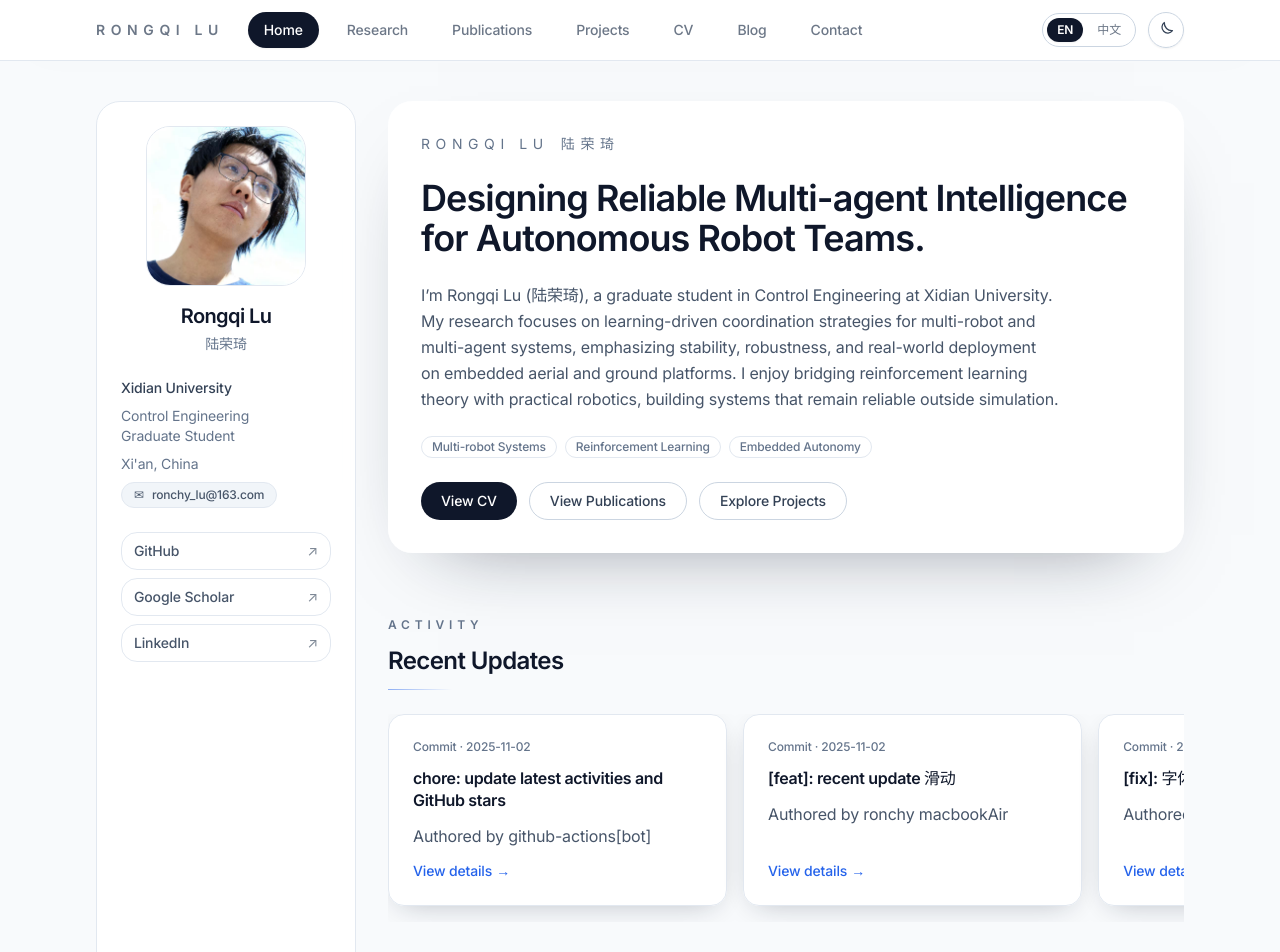
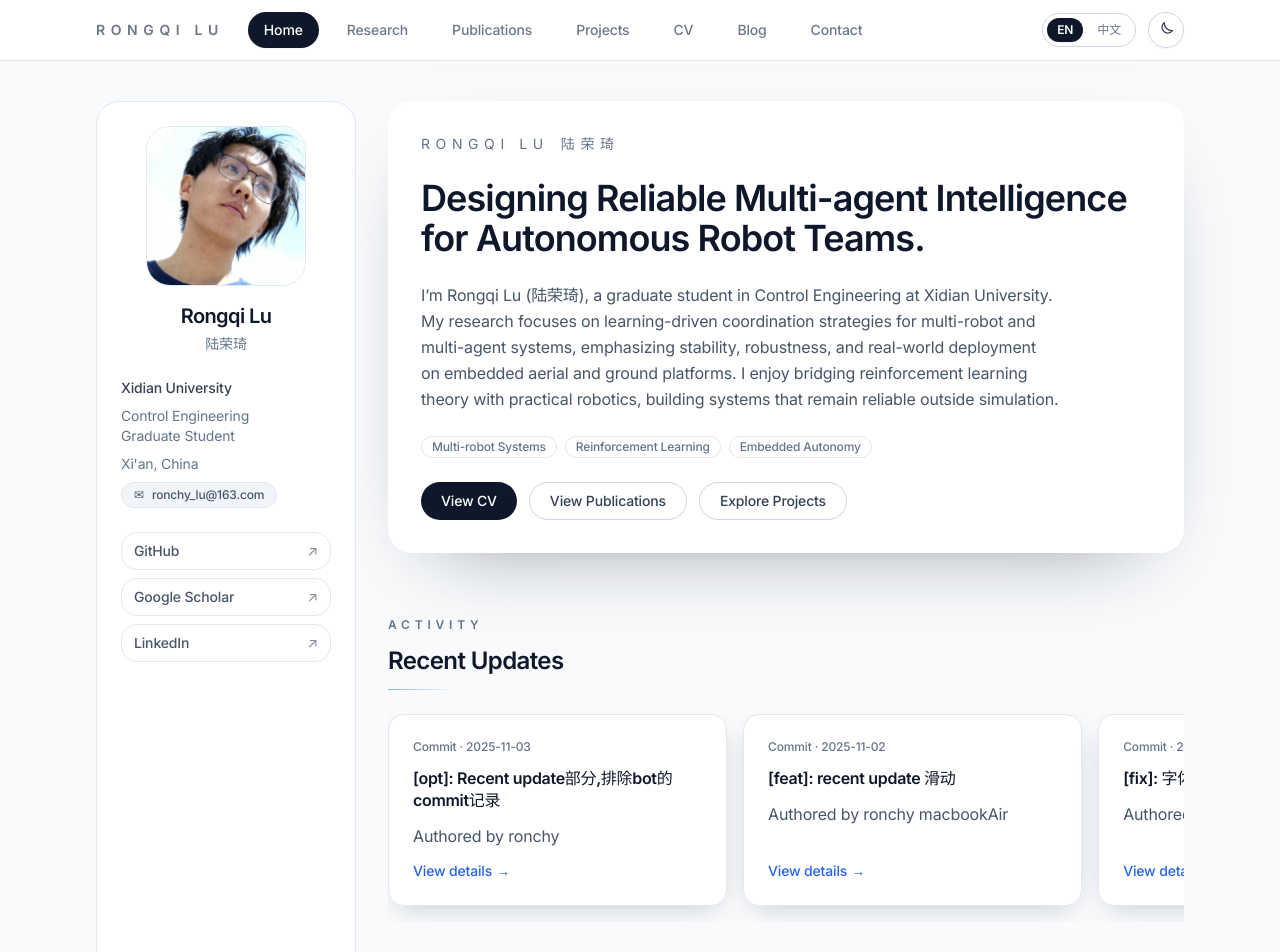
Before and after one commit to Ronchy2000/ronchy2000-research-profile, a Next.js app: page / in a window 1280 px wide. Shown: the top 952 px of the page. Built offline with nearby package versions, Linux system fonts and the light colour scheme.

Commit message:
[opt]: 移除bot的commit记录

```diff
--- a/content/updates.json
+++ b/content/updates.json
@@ -7,11 +7,11 @@
   },
   "updates": [
     {
-      "date": "2025-11-02",
+      "date": "2025-11-03",
       "type": "Commit",
-      "title": "chore: update latest activities and GitHub stars",
-      "summary": "Authored by github-actions[bot]",
-      "link": "https://github.com/Ronchy2000/ronchy2000-research-profile/commit/81a9c6a3b2941860d2adedded04c21acc973b66f"
+      "title": "[opt]: Recent update部分,排除bot的commit记录",
+      "summary": "Authored by ronchy",
+      "link": "https://github.com/Ronchy2000/ronchy2000-research-profile/commit/252b8e809330e390a30678ec0d159ad9f127f1ef"
     },
     {
       "date": "2025-11-02",
```
Also changed, not shown: scripts/update-recent-updates.mjs (+19 -1 lines).
